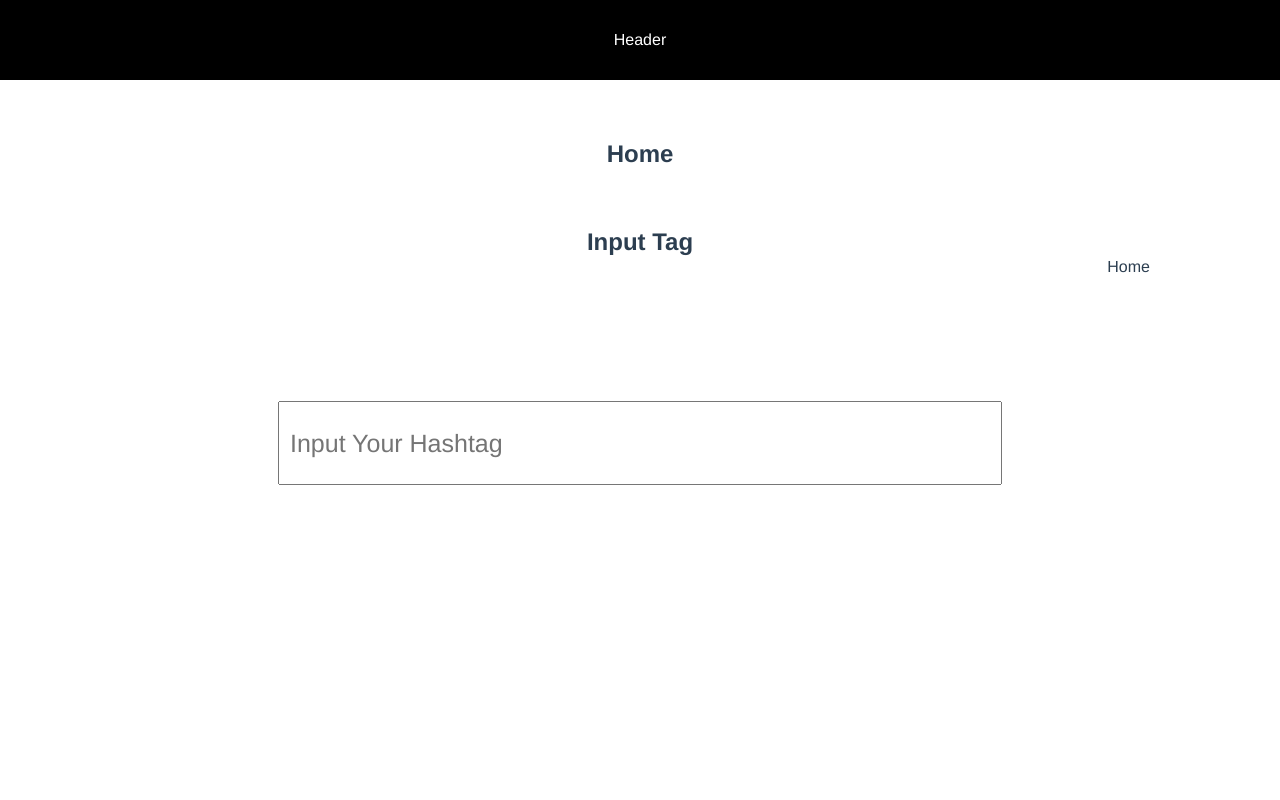
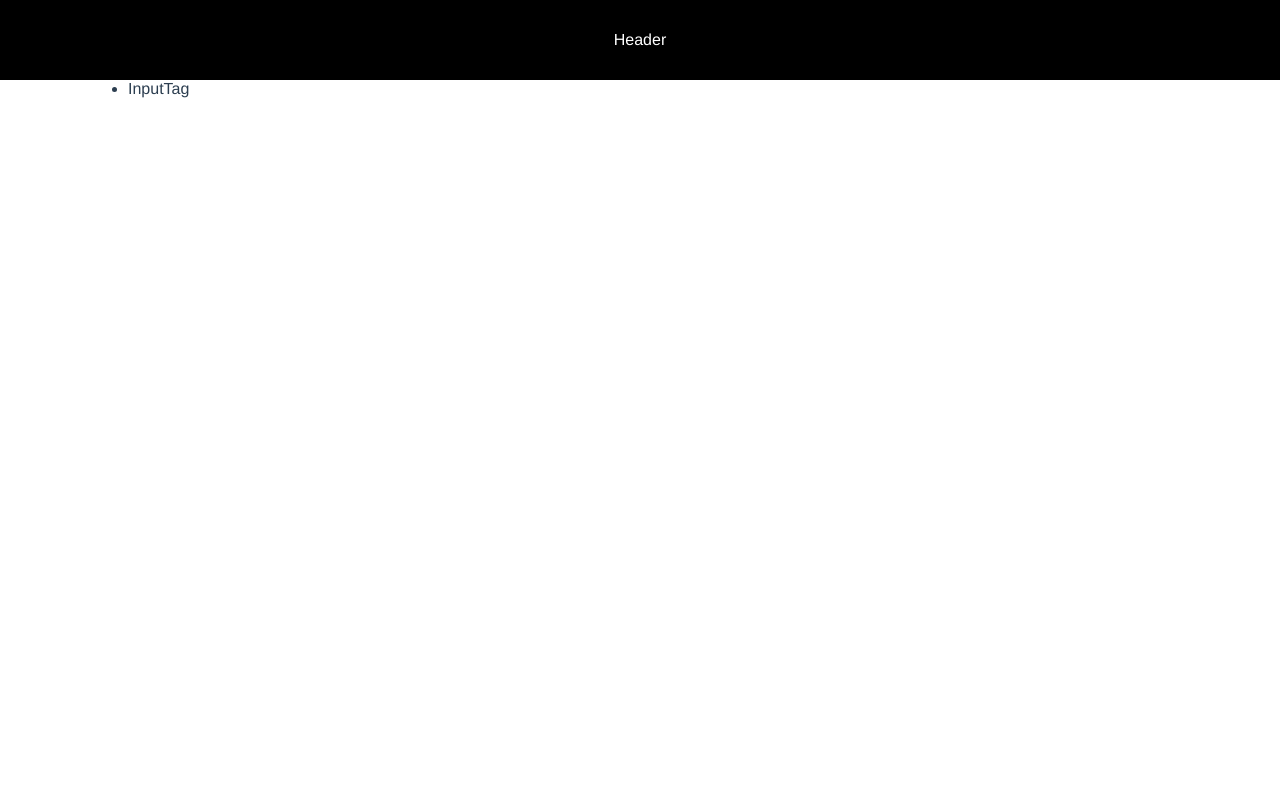
Before and after one commit to mahns1201/component, a Vue app in the folder vue/: page / in a window 1280 px wide. Shown: the top 800 px of the page. Built offline with nearby package versions, Linux system fonts and the light colour scheme.

Commit message:
[style] input-tag; del style

```diff
--- a/vue/src/components/InputTag.vue
+++ b/vue/src/components/InputTag.vue
@@ -1,37 +1,27 @@
 <template>
-  <div>
-    <h1>Input Tag</h1>
-    <label class="home_button" @click="onHome"
-      ><span class="btn">Home</span></label
-    >
-    <div class="form">
+  <section>
     <div>
       <input
         type="text"
         placeholder="Input Your Hashtag"
-          style="width:700px; height:70px; font-size:25px;"
         :value="tag"
         @input="updateTag"
         @keypress.enter.prevent="onAddTag"
         @keyup.delete="onDeleteTag(tag_list.length - 1)"
       />
-        <!-- :value="tag" @input=event => v-model의 과정 -->
     </div>
-
-      <div style="width:700px; margin-top: 10px;">
+    <div>
       <button
         v-for="(item, index) in tag_list"
         :key="index"
         type="button"
-          class="btn"
         @click="onDeleteTag(index)"
         readonly
       >
         {{ item }}
       </button>
     </div>
-    </div>
-  </div>
+  </section>
 </template>
 
 <script>
@@ -44,11 +34,11 @@ export default {
   },
 
   methods: {
-    updateTag: function(e) {
+    updateTag: function (e) {
       this.tag = e.target.value;
     },
 
-    onAddTag: function() {
+    onAddTag: function () {
       this.tag = this.tag.replace(/(\s*)/g, "");
 
       if (this.tag === "") return;
@@ -58,13 +48,13 @@ export default {
       }
     },
 
-    onDeleteTag: function(index) {
+    onDeleteTag: function (index) {
       if (index < 0) return;
 
       this.tag_list.splice(index, 1);
     },
 
-    onHome: function() {
+    onHome: function () {
       this.$router.push("/");
     },
   },
@@ -72,40 +62,7 @@ export default {
 </script>
 
 <style scoped>
-h1 {
+::placeholder {
   text-align: center;
-  margin-top: 60px;
 }
-
-input {
-  padding: 5px 10px;
-}
-
-.form {
-  display: flex;
-  justify-content: center;
-  align-items: center;
-  flex-direction: column;
-  margin-top: 50px;
-  height: 30vh;
-}
-
-.home_button {
-  display: flex;
-  flex-direction: row-reverse;
-}
-
-.tag {
-  display: flex;
-  flex-wrap: wrap;
-}
-
-.btn {
-  cursor: pointer;
-  margin: 2px 2px;
-}
-
-/* ::placeholder {
-  text-align: center;
-} */
 </style>
--- a/vue/src/views/HomePage.vue
+++ b/vue/src/views/HomePage.vue
@@ -1,11 +1,11 @@
 <template>
   <div>
-    <h1>Home</h1>
-    <InputTag />
-    <!-- <ol style="margin-top: 100px;">
-      <li @click="go('input-tag')"><span class="button">Input Tag</span></li>
-      <li @click="go('494')"><span class="button">404 Page</span></li>
-    </ol> -->
+    <ul>
+      <li @click="onView('input-tag')">InputTag</li>
+      <div v-if="mode === 'input-tag'" class="content">
+        <input-tag />
+      </div>
+    </ul>
   </div>
 </template>
 
@@ -13,29 +13,31 @@
 import InputTag from "../components/InputTag.vue";
 
 export default {
+  data() {
+    return {
+      mode: "",
+    };
+  },
+
   components: {
     InputTag,
   },
 
   methods: {
-    go: function(path) {
-      this.$router.push(`/${path}`);
+    onView: function (path) {
+      if (this.mode === path) {
+        this.mode = "";
+      } else {
+        this.mode = path;
+      }
     },
   },
 };
 </script>
 
 <style scoped>
-h1 {
-  text-align: center;
-  margin-top: 60px;
-}
-
-li {
-  margin: 10px;
-}
-
-.button {
-  cursor: pointer;
+.content {
+  display: flex;
+  justify-content: center;
 }
 </style>
```
Lines whose indentation alone changed are shown as unchanged.
